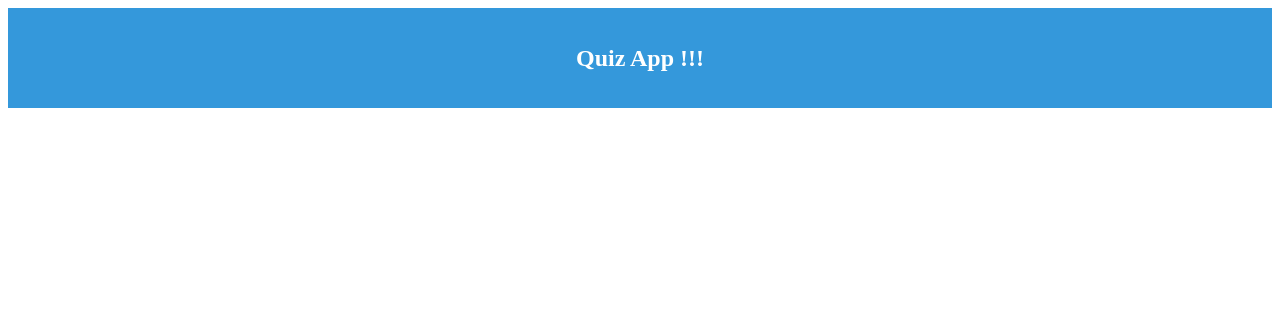
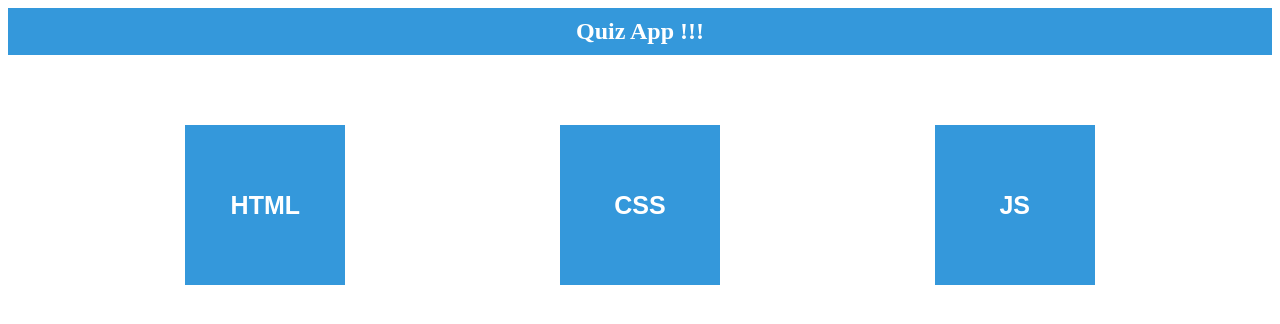
Before and after one commit to 2401shreya/quiz, a React (Create React App) app: page /quizpage in a window 1280 px wide. Before the commit this address had no page. Shown: the top 324 px of the page. Built offline with nearby package versions, Linux system fonts and the light colour scheme.

Commit message:
quizpage layout

```diff
--- a/src/App.js
+++ b/src/App.js
@@ -1,5 +1,6 @@
 import Header from "./component/header";
 import Login from "./component/loginpage";
+import QuizPage from "./component/quizpage";
 import RegistrationForm from "./component/registration";
 import { Route,Routes } from "react-router";
 import { BrowserRouter } from "react-router-dom";
@@ -11,6 +12,7 @@ function App() {
     <Routes>
       <Route path="/register" element={<RegistrationForm/>}/>
       <Route path="/" element={<Login/>}/>
+      <Route path="/quizpage" element={<QuizPage />} />
     </Routes>
 
     </BrowserRouter>
--- a/src/component/header/style.js
+++ b/src/component/header/style.js
@@ -10,7 +10,7 @@ const Wrapper = styled.section`
     display: flex;
     justify-content: center;
     align-items: center;
-    min-height: 10vh;
+    min-height: 2vh;
   }
 
   div {
--- a/src/component/loginpage/index.jsx
+++ b/src/component/loginpage/index.jsx
@@ -1,5 +1,5 @@
 import React from 'react'
-import { Link, useNavigate } from 'react-router-dom'
+ import { Link, useNavigate } from 'react-router-dom'
 import Wrapper from './style'
 import { useState } from 'react'
 import axios from 'axios'
--- /dev/null
+++ b/src/component/quizpage/index.jsx
@@ -0,0 +1,27 @@
+import React from 'react'
+import Wrapper from './style'
+
+const QuizPage = () => {
+  return (
+    <Wrapper>
+         <>
+    <section>
+    <div>
+      <input type="button" value="HTML" />
+    </div>
+     <div>
+     <input type="button" value="CSS" />
+   </div>
+    <div>
+    <input type="button" value="JS" />
+  </div>
+  </section>
+   </>
+    </Wrapper>
+
+
+
+  )
+}
+
+export default QuizPage
--- /dev/null
+++ b/src/component/quizpage/style.js
@@ -0,0 +1,26 @@
+import { styled } from "styled-components";
+
+const Wrapper = styled.section`
+margin: 50px;
+section {
+    display: flex;
+    padding: 20px;
+
+    div {
+      text-align: center;
+      width: 70vh;
+      height: 30vh;
+
+    input[type="button"] {
+      background-color: #3498db;
+      color: #fff;
+      border: none;
+      cursor: pointer;
+      width: 20vh;
+      height: 20vh;
+      font-size: 25px;
+      font-weight: 550;
+      &:hover{
+        color: #0056b3;
+`
+export default Wrapper
--- a/src/component/registration/index.jsx
+++ b/src/component/registration/index.jsx
@@ -22,6 +22,7 @@ const RegistrationForm = () => {
     e.target.value="Register"
     e.target.disabled=false
     console.log("Finally running")
+
    })
   }
   return (
```
